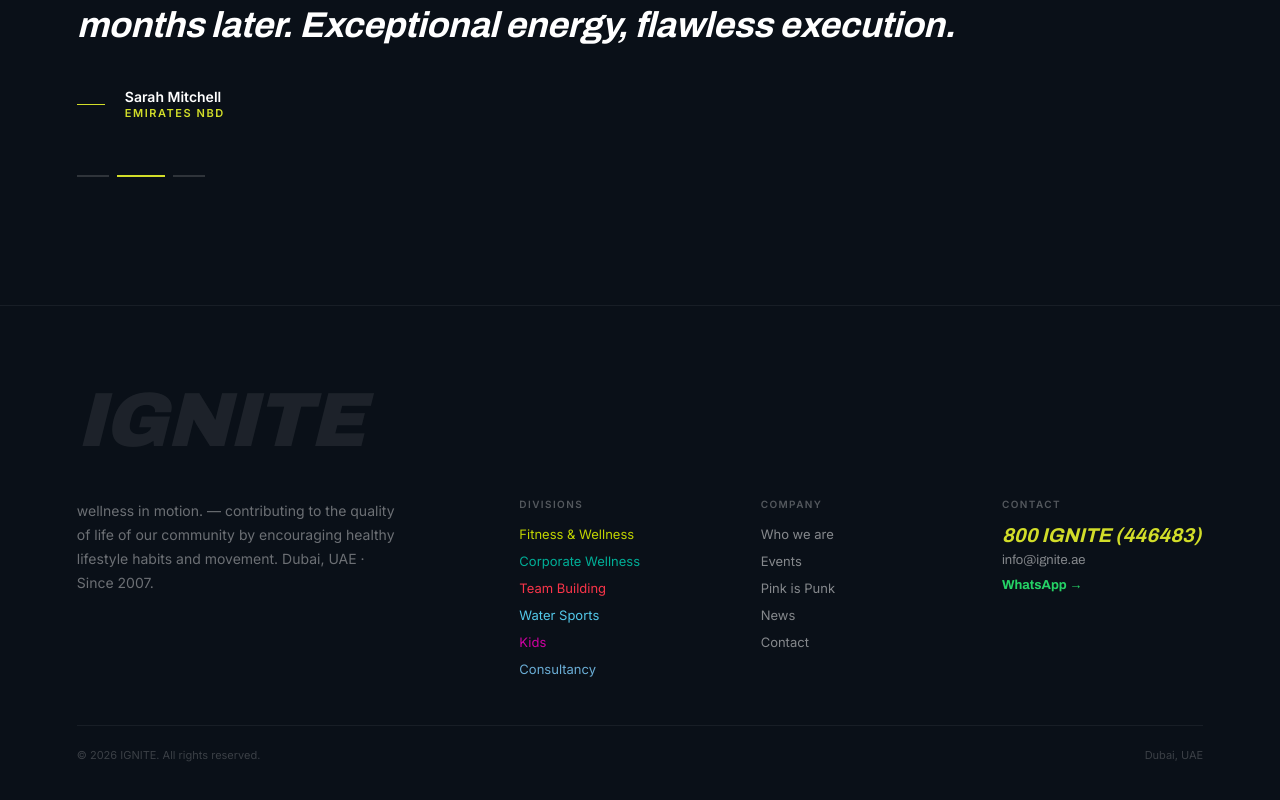
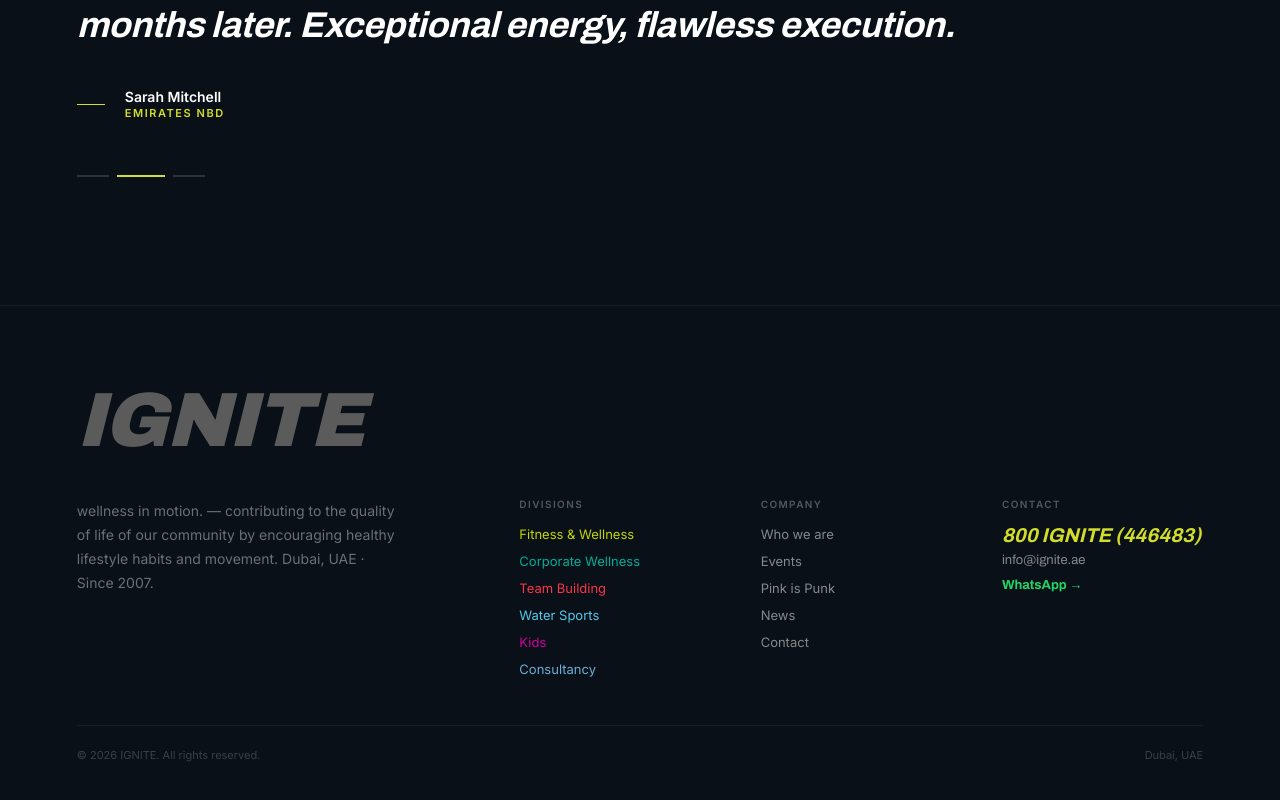
Before and after one commit to ivhub010/ignite.ae, a Next.js app: page / in a window 1280 px wide. Shown: the part 2474-3274 px from the top of the page. Built offline with nearby package versions, Linux system fonts and the light colour scheme.

Commit message:
update css

```diff
--- a/app/globals.css
+++ b/app/globals.css
@@ -51,7 +51,7 @@ button{font-family:inherit}
 .ov-close:hover{background:rgba(255,255,255,.14);color:#fff}
 
 .site-footer{background:#0a1018;padding:clamp(48px,6vw,96px) clamp(24px,6vw,100px);border-top:1px solid rgba(255,255,255,.06)}
-.footer-wordmark{font:900 italic clamp(40px,6vw,80px)/1 var(--font-archivo),sans-serif;color:rgba(255,255,255,.08);letter-spacing:-.02em;margin-bottom:40px}
+.footer-wordmark{font:900 italic clamp(40px,6vw,80px)/1 var(--font-archivo),sans-serif;color:#5b5b5b;letter-spacing:-.02em;margin-bottom:40px}
 .footer-grid{display:grid;grid-template-columns:2fr 1fr 1fr 1fr;gap:40px}
 .footer-about{font:400 14px/1.7 var(--font-inter),sans-serif;color:rgba(255,255,255,.4);max-width:320px}
 .footer-heading{font:600 10px/1 var(--font-inter),sans-serif;text-transform:uppercase;letter-spacing:.14em;color:rgba(255,255,255,.3);margin-bottom:16px}
```
